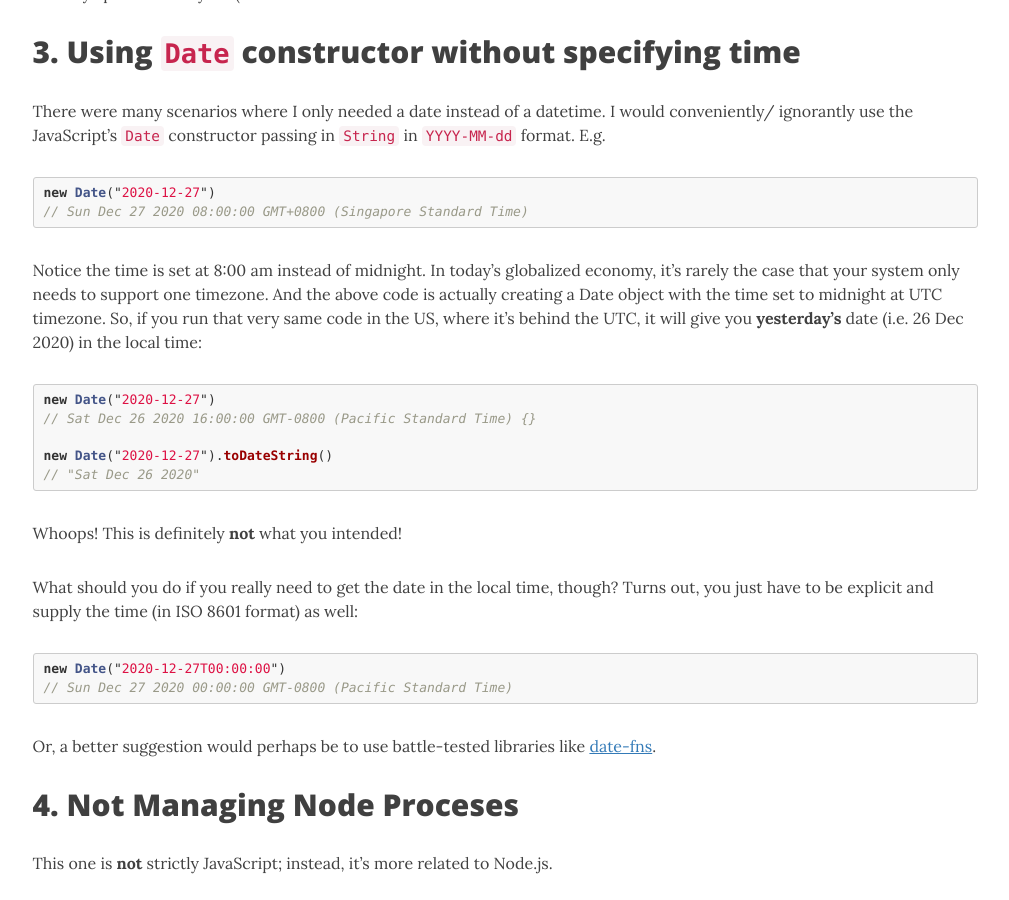
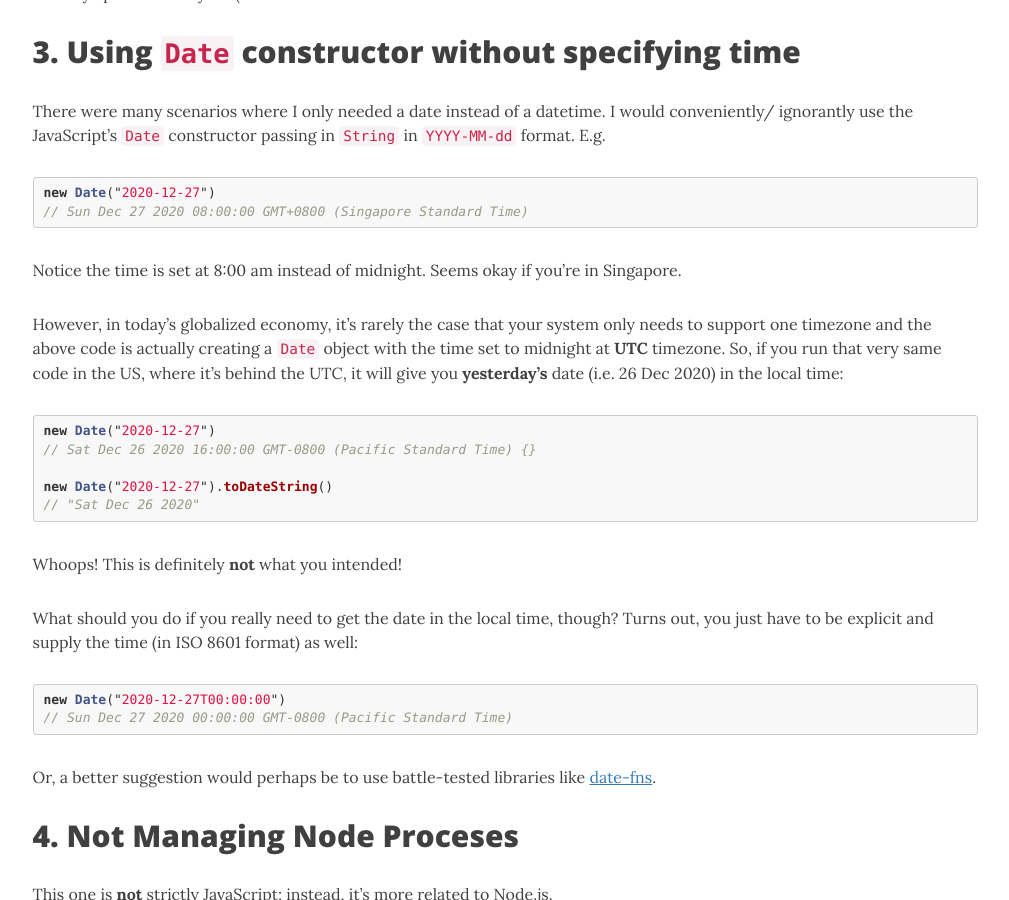
Before and after one commit to TomyJaya/tomyjaya.github.io, a Jekyll site: the page built from _posts/2020-12-27-javascript-battle-scars.md, in a window 1280 px wide and 900 px high, scrolled down 2598 px. Shown: the whole window, without its empty margins (135-1144 px from the left). Built offline with Jekyll 4.4.1, drawn with Linux system fonts in a browser that asks for light colours; nearby versions of some CDN libraries; comment, search, counter and statistics services are not loaded.

Commit message:
Fix bg image

````diff
--- a/_posts/2020-12-27-javascript-battle-scars.md
+++ b/_posts/2020-12-27-javascript-battle-scars.md
@@ -114,7 +114,9 @@ new Date("2020-12-27")
 // Sun Dec 27 2020 08:00:00 GMT+0800 (Singapore Standard Time)
 ```
 
-Notice the time is set at 8:00 am instead of midnight. In today's globalized economy, it's rarely the case that your system only needs to support one timezone. And the above code is actually creating a Date object with the time set to midnight at UTC timezone. So, if you run that very same code in the US, where it's behind the UTC, it will give you **yesterday's** date (i.e. 26 Dec 2020) in the local time:
+Notice the time is set at 8:00 am instead of midnight. Seems okay if you're in Singapore.
+
+However, in today's globalized economy, it's rarely the case that your system only needs to support one timezone and the above code is actually creating a `Date` object with the time set to midnight at **UTC** timezone. So, if you run that very same code in the US, where it's behind the UTC, it will give you **yesterday's** date (i.e. 26 Dec 2020) in the local time:
 
 ```javascript
 new Date("2020-12-27")
@@ -148,6 +150,4 @@ Instead, you should always use a process manager (e.g. [pm2](https://pm2.keymetr
 ## Epilogue
 That's it for now!
 
-![js-battle-scars](/img/js-battle-scars.jpg){:height="300px" width="300px"}
-
 **PS**: If you're looking for a quick read on JavaScript fundamental and gotchas as you transition from being a backend to a full-stack developer, I'd strongly recommend purchasing my book: [The Minimum JavaScript You Should Know When You Code React & Redux](https://www.amazon.com/dp/B07G5YCRV2) on Amazon.
````
Also changed, not shown: other parts of _posts/2020-12-27-javascript-battle-scars.md (+1 -1 lines), img/post-bg-js.jpeg (added).
